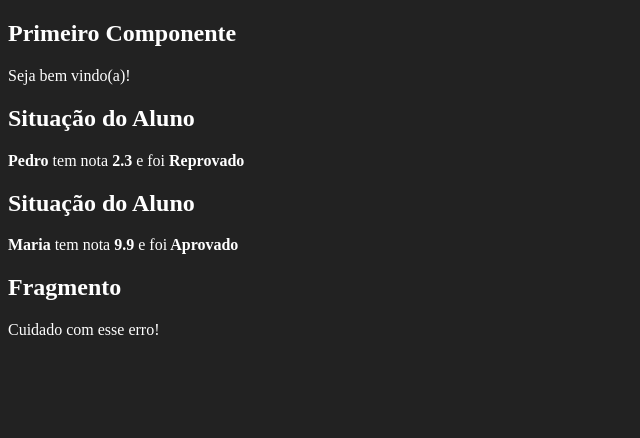
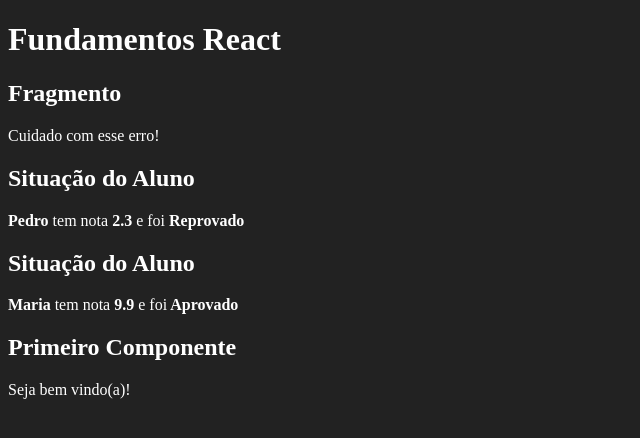
Before and after one commit to lucasg13info/curso-react, a React (Create React App) app in the folder fundamentos-react/: page / in a window 1280 px wide. Shown: the top 438 px of the page, without its empty margins (0-640 px from the left). Built offline with nearby package versions, Linux system fonts and the light colour scheme.

Commit message:
criando o arquivo App.jsx e passando os componentes para lá

```diff
--- /dev/null
+++ b/fundamentos-react/src/App.jsx
@@ -0,0 +1,25 @@
+import React from 'react';
+
+import Primeiro from './components/basicos/Primeiro';
+import ComParametro from './components/basicos/ComParametro';
+import Fragmento from './components/basicos/Fragmento';
+
+export default function App (props){
+    return (
+        <div id>
+            <h1>Fundamentos React</h1>
+        <Fragmento/>
+        <ComParametro titulo="Situação do Aluno"
+            aluno= "Pedro"
+            nota= {2.3}
+        />
+
+        <ComParametro titulo="Situação do Aluno"
+            aluno= "Maria"
+            nota= {9.9}
+
+        />
+        <Primeiro></Primeiro>
+    </div>
+    );
+}
--- a/fundamentos-react/src/index.js
+++ b/fundamentos-react/src/index.js
@@ -2,24 +2,9 @@ import './index.css'
 import ReactDOM from'react-dom'
 import React from 'react'
 
-import Primeiro from './components/basicos/Primeiro'
-import ComParametro from './components/basicos/ComParametro'
-import Fragmento from './components/basicos/Fragmento'
+import App from './App'
 
 ReactDOM.render(
-    <div>
-        <Primeiro></Primeiro>
-        <ComParametro titulo="Situação do Aluno"
-            aluno= "Pedro"
-            nota= {2.3} />
-
-        <ComParametro titulo="Situação do Aluno"
-            aluno= "Maria"
-            nota= {9.9} />
-
-            <Fragmento/>
-
-    </div>,
+   <App/>,
     document.getElementById('root')
-
-    )
+)
```
